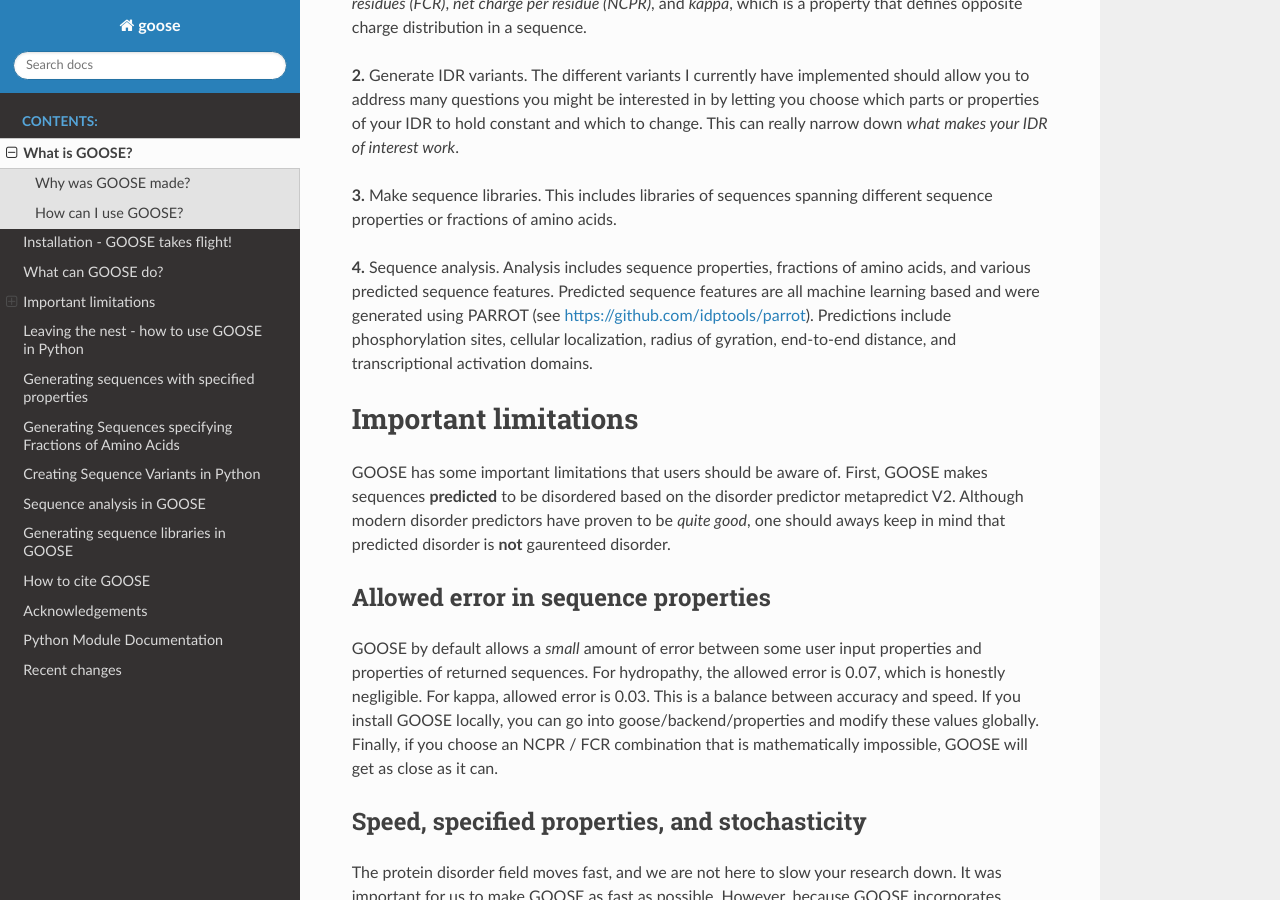
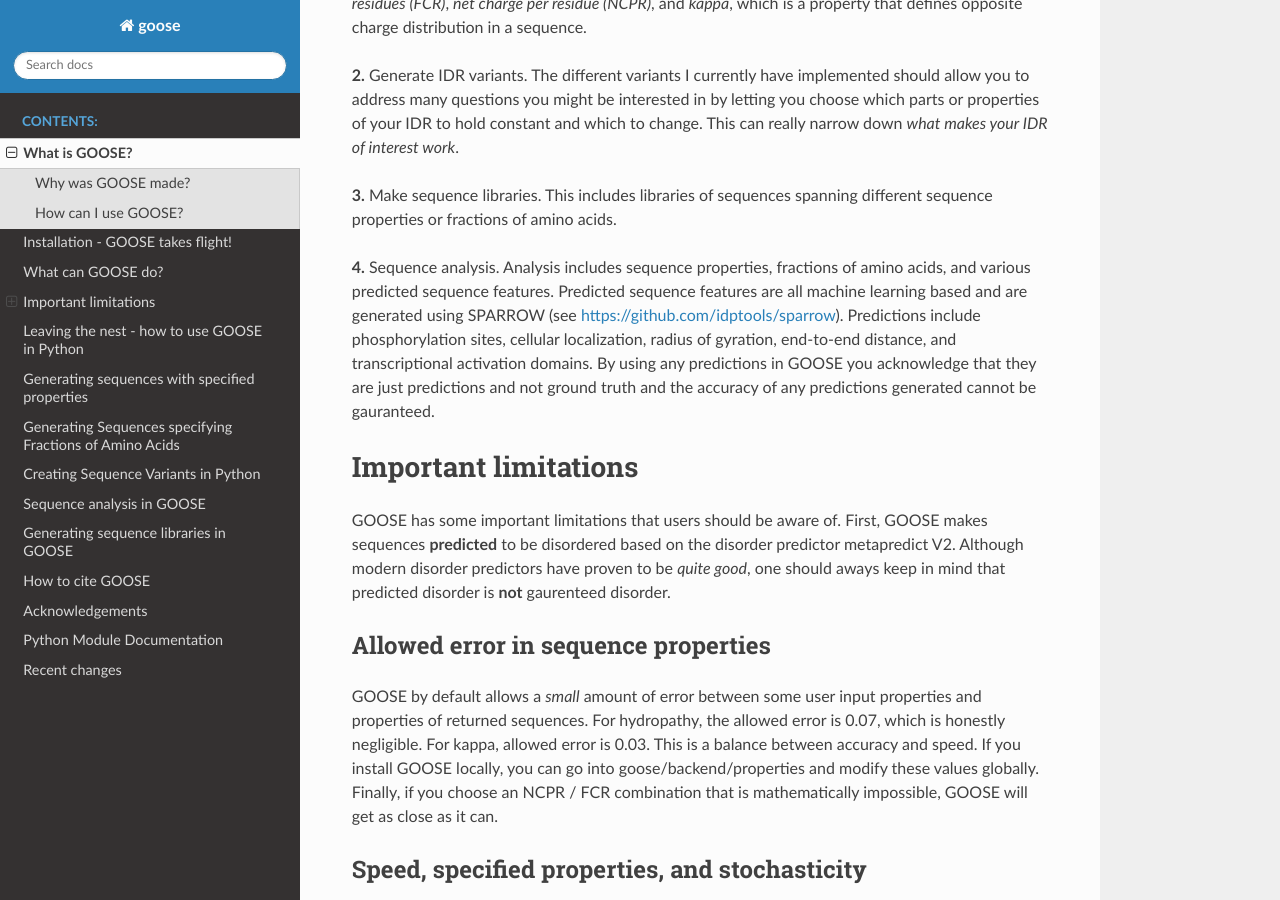
Before and after one commit to idptools/goose, a Sphinx documentation site: the page built from docs/getting_started.rst, in a window 1280 px wide and 900 px high, scrolled down 1608 px. Built offline with Sphinx 7.4.7 and the Read the Docs theme 2.0.0, drawn with Linux system fonts in a browser that asks for light colours; the version number could not be read and is left out.

Commit message:
Important update to information regarding usage of machine-learning based predictions provided by GOOSE

```diff
--- a/docs/getting_started.rst
+++ b/docs/getting_started.rst
@@ -54,7 +54,7 @@
 
 **3.** Make sequence libraries. This includes libraries of sequences spanning different sequence properties or fractions of amino acids.
 
-**4.** Sequence analysis. Analysis includes sequence properties, fractions of amino acids, and various predicted sequence features. Predicted sequence features are all machine learning based and were generated using PARROT (see https://github.com/idptools/parrot). Predictions include phosphorylation sites, cellular localization, radius of gyration, end-to-end distance, and transcriptional activation domains.
+**4.** Sequence analysis. Analysis includes sequence properties, fractions of amino acids, and various predicted sequence features. Predicted sequence features are all machine learning based and are generated using SPARROW (see https://github.com/idptools/sparrow). Predictions include phosphorylation sites, cellular localization, radius of gyration, end-to-end distance, and transcriptional activation domains. By using any predictions in GOOSE you acknowledge that they are just predictions and not ground truth and the accuracy of any predictions generated cannot be gauranteed.
 
 Important limitations
 ======================
--- a/docs/using_goose.rst
+++ b/docs/using_goose.rst
@@ -523,7 +523,7 @@
 Sequence analysis in GOOSE
 ===========================
 
-GOOSE provides powerful sequence analysis tools. These tools are provided by SPARROW - see https://github.com/idptools/sparrow/tree/main. The phosphosite, cellular localization, and transcriptional activation domain predictions are **all machine learning based**. They should be treated **as predictions** and NOT ground truth.
+GOOSE provides powerful sequence analysis tools. These tools are provided by SPARROW - see https://github.com/idptools/sparrow/tree/main. The predictions are **all machine learning based**. They should be treated **as predictions** and NOT ground truth. They are **NOT** equivalent to experimental validation.
 
 To start using the analysis tools in GOOSE, first import **analyze**
 
```
Also changed, not shown: README.md (+1 -1 lines).
